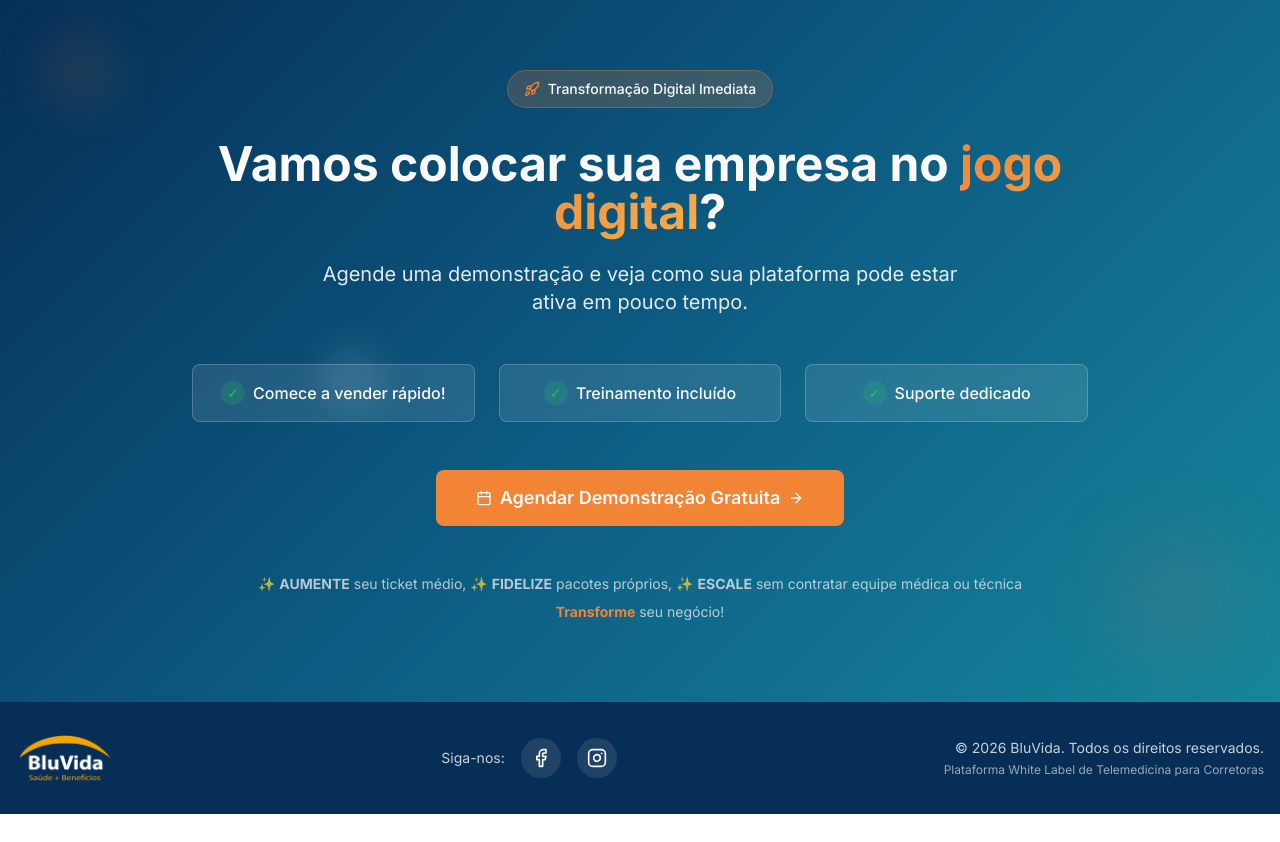
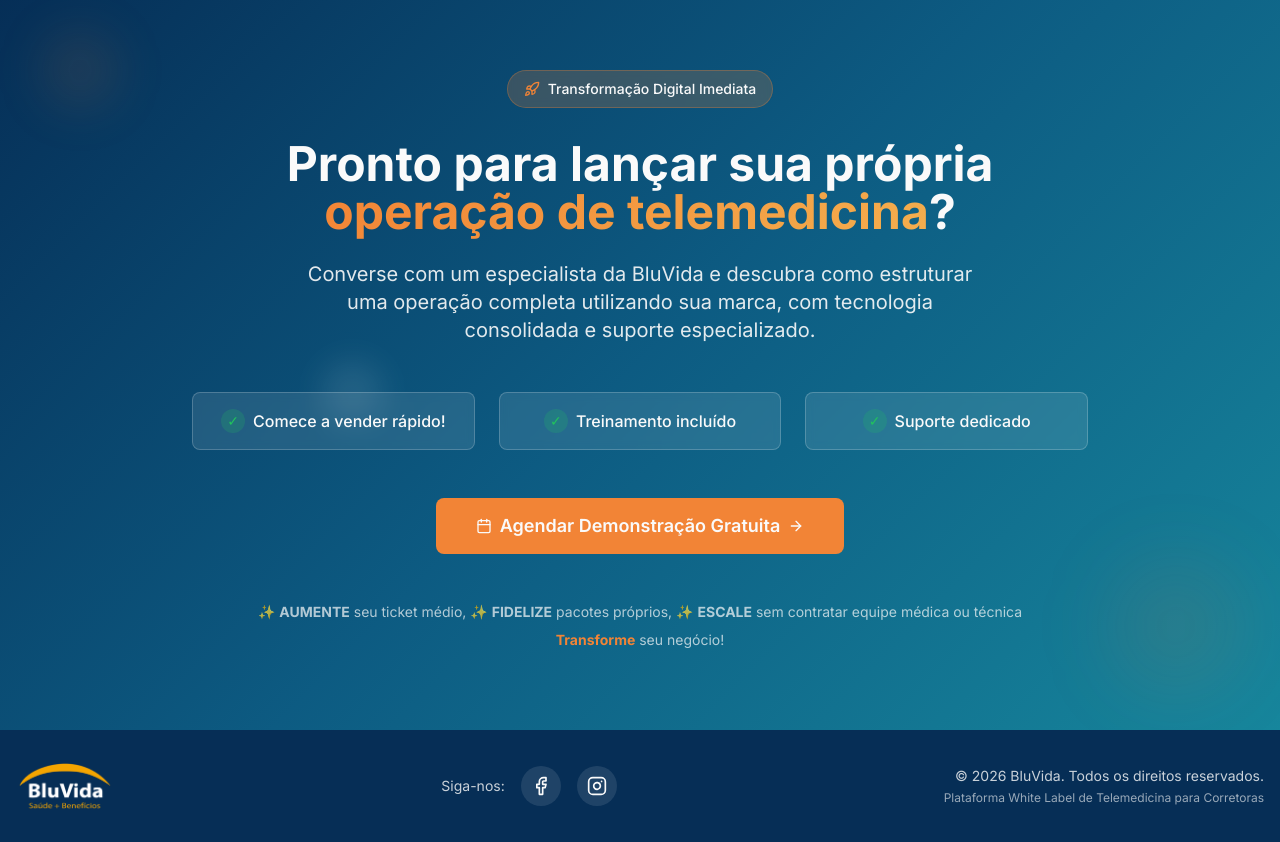
Before and after one commit to bluvida/bluvida, a React (Vite) app: page / in a window 1280 px wide. Shown: the part 3720-4562 px from the top of the page. Before the commit the page ends 4534 px from the top, so only its background shows below. Built offline with nearby package versions, Linux system fonts and the light colour scheme.

Commit message:
Update CTASection.tsx

```diff
--- a/src/components/CTASection.tsx
+++ b/src/components/CTASection.tsx
@@ -24,14 +24,14 @@ export function CTASection() {
             </div>
 
             <h2 className="text-3xl md:text-4xl lg:text-5xl font-bold text-primary-foreground mb-6 leading-tight">
-              Vamos colocar sua empresa no{" "}
+              Pronto para lançar sua própria{" "}
               <span className="bg-gradient-secondary bg-clip-text text-transparent">
-                jogo digital
+                operação de telemedicina
               </span>?
             </h2>
 
             <p className="text-lg md:text-xl text-primary-foreground/90 mb-8 max-w-2xl mx-auto leading-relaxed">
-              Agende uma demonstração e veja como sua plataforma pode estar ativa em pouco tempo.
+              Converse com um especialista da BluVida e descubra como estruturar uma operação completa utilizando sua marca, com tecnologia consolidada e suporte especializado.
             </p>
           </div>
 
```
